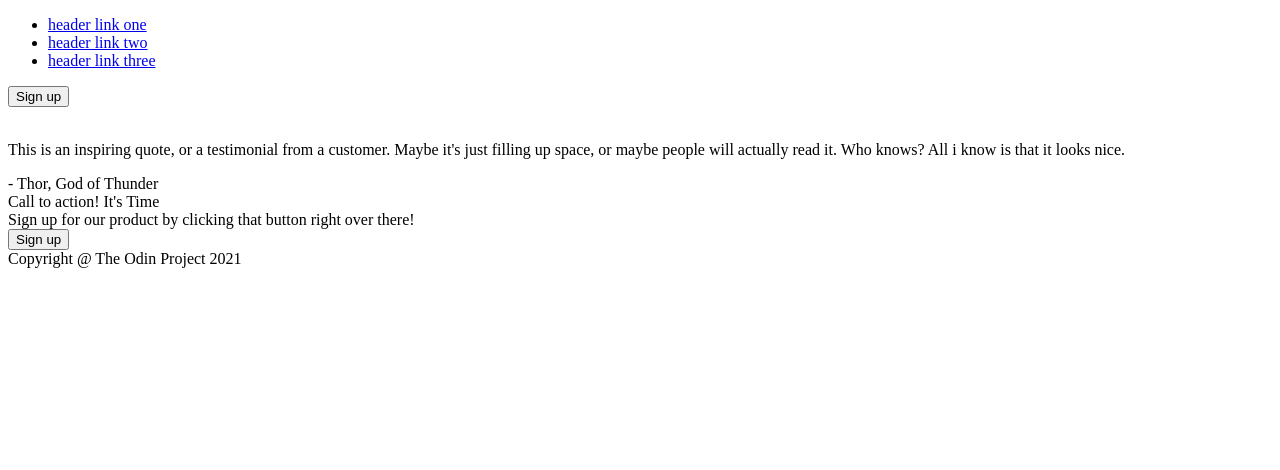
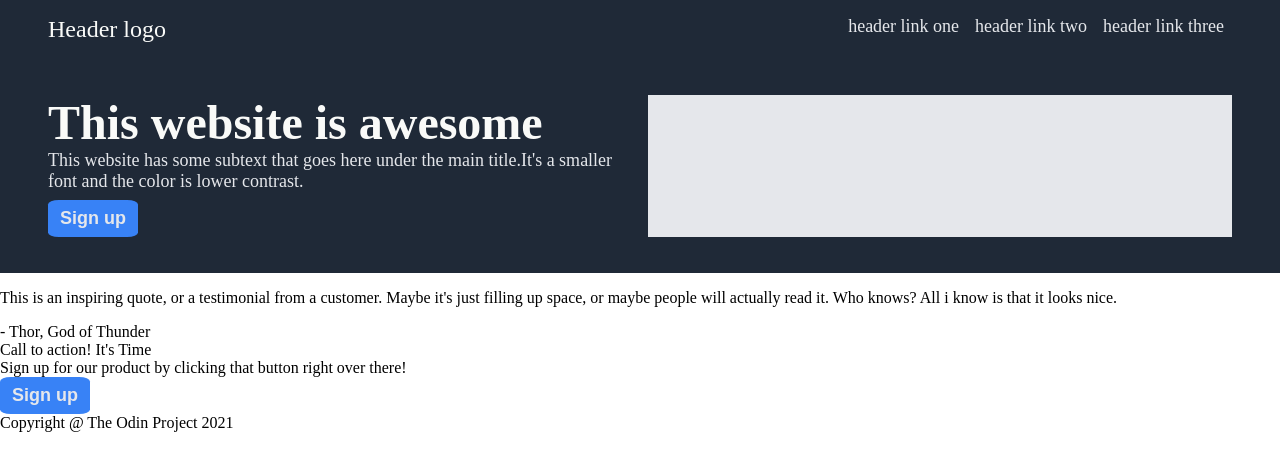
Before and after one commit to SeanLovesTea/landing-page-2, a plain HTML site: page index.html in a window 1280 px wide. Drawn offline with Linux system fonts and the light colour scheme.

Commit message:
complete hero section

```diff
--- a/index.html
+++ b/index.html
@@ -9,28 +9,31 @@
 </head>
 <body>
 
-    <div class="section-header">
+    <div class="section-hero">
 
         <div class="nav">
             <div class="nav-left">
-                <div class="logo"></div>
+                <div class="logo">Header logo</div>
             </div>
             <div class="nav-right">
-                <ul>
+                <ul class="nav-right">
                     <li><a href="#">header link one</a></li>
                     <li><a href="#">header link two</a></li>
                     <li><a href="#">header link three</a></li>
                 </ul>
             </div>
         </div>
-
-        <div class="header-left">
-            <div class="header-text-large"></div>
-            <div class="header-paragraph"></div>
-            <button class="sign-up-no-border">Sign up</button>
-        </div>
-        <div class="header-right">
-            <img src="#" alt="">
+        <div class="hero-content">
+            <div class="hero-left">
+                <div class="hero-text-large">This website is awesome</div>
+                <div class="hero-paragraph">This website has some subtext
+                that goes here under the main title.It's a smaller font
+                and the color is lower contrast.
+                </div>
+                <button >Sign up</button>
+            </div>
+            <div class="hero-right">
+                <img src="#" alt=""></div>
         </div>
 
     </div>
@@ -75,7 +78,7 @@
                 <div class="text-medium-cta">Sign up for our product by clicking that button right over there!</div>
             </div>
             <div class="right-cta">
-                <button class="sign-up-white-border">Sign up</button>
+                <button class="white-border">Sign up</button>
             </div>
         </div>
     </div>
--- a/style.css
+++ b/style.css
@@ -0,0 +1,76 @@
+body{
+    padding:0;
+    margin:0;
+}
+
+.section-hero{
+
+    background-color:#1F2937 ;
+    padding: 0 48px;
+}
+
+.nav{
+    display: flex;
+    padding: 16px 0;
+}
+
+.nav-right{
+    display: flex;
+    margin-left: auto;
+    list-style-type: none;
+}
+
+ul{
+    padding:0;
+    margin:0;
+}
+
+a{
+    text-decoration: none;
+    color:#E5E7EB;
+    font-size: 18px;
+    margin:0 8px;
+}
+
+.hero-content{
+    padding: 36px 0;
+    display:flex;
+}
+
+.hero-left, .hero-right{
+    flex:1;
+
+}
+
+.hero-right{
+    background-color:#E5E7EB ;
+    margin-left:16px;
+}
+
+.hero-text-large{
+    font-size: 48px;
+    font-weight:900;
+    color:#F9FAF8;
+}
+
+.hero-paragraph{
+    font-size: 18px;
+    color:#E5E7EB;
+    margin-bottom: 8px;
+}
+
+.logo{
+    font-size: 24px;
+    color:#F9FAF8;
+}
+
+button{
+    background-color: #3882f6;
+    padding: 8px 12px;
+    border:0;
+    border-radius: 12%;
+    color:#E5E7EB;
+    font-size: 18px;
+    font-weight:700;
+
+}
```
